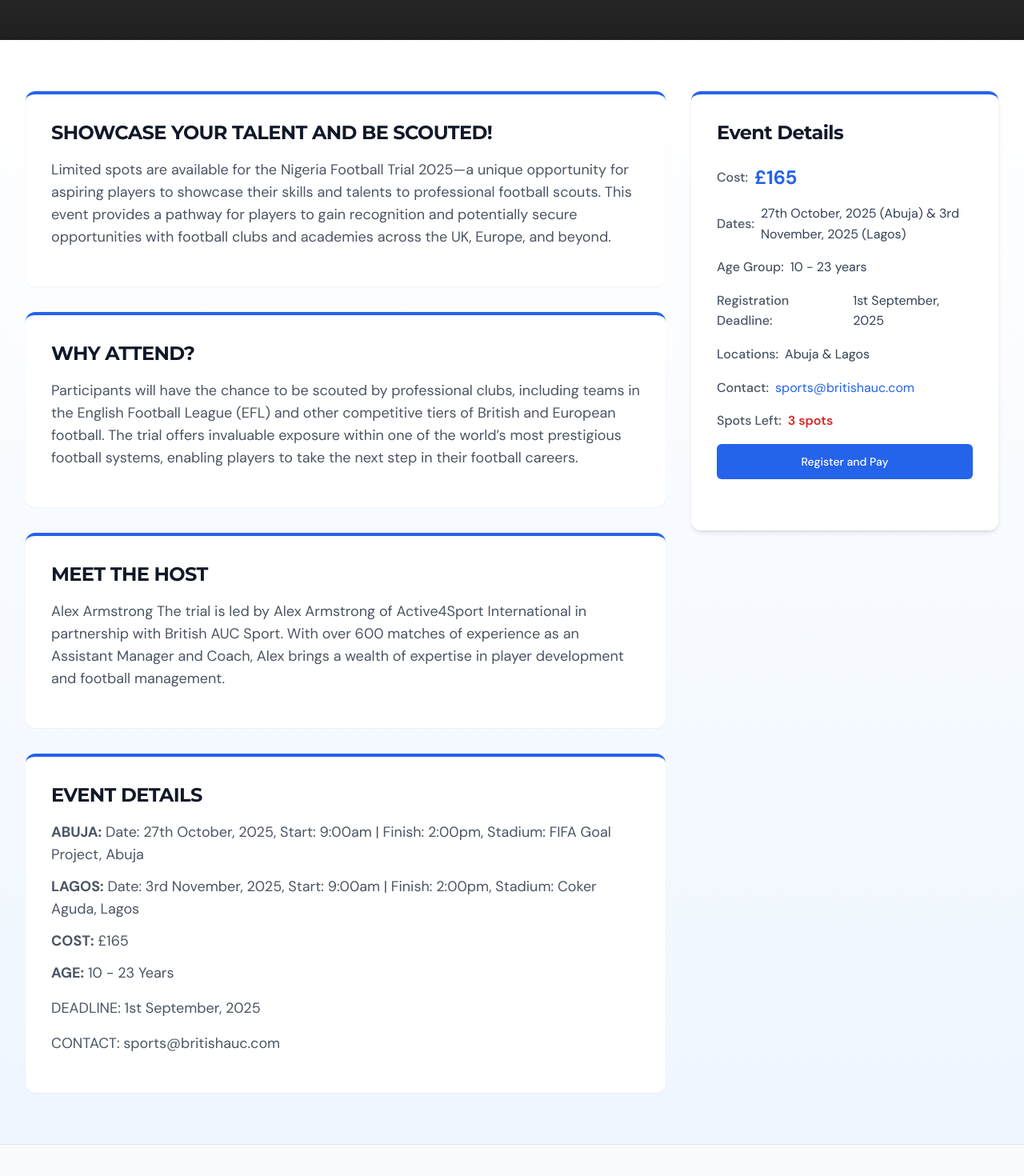
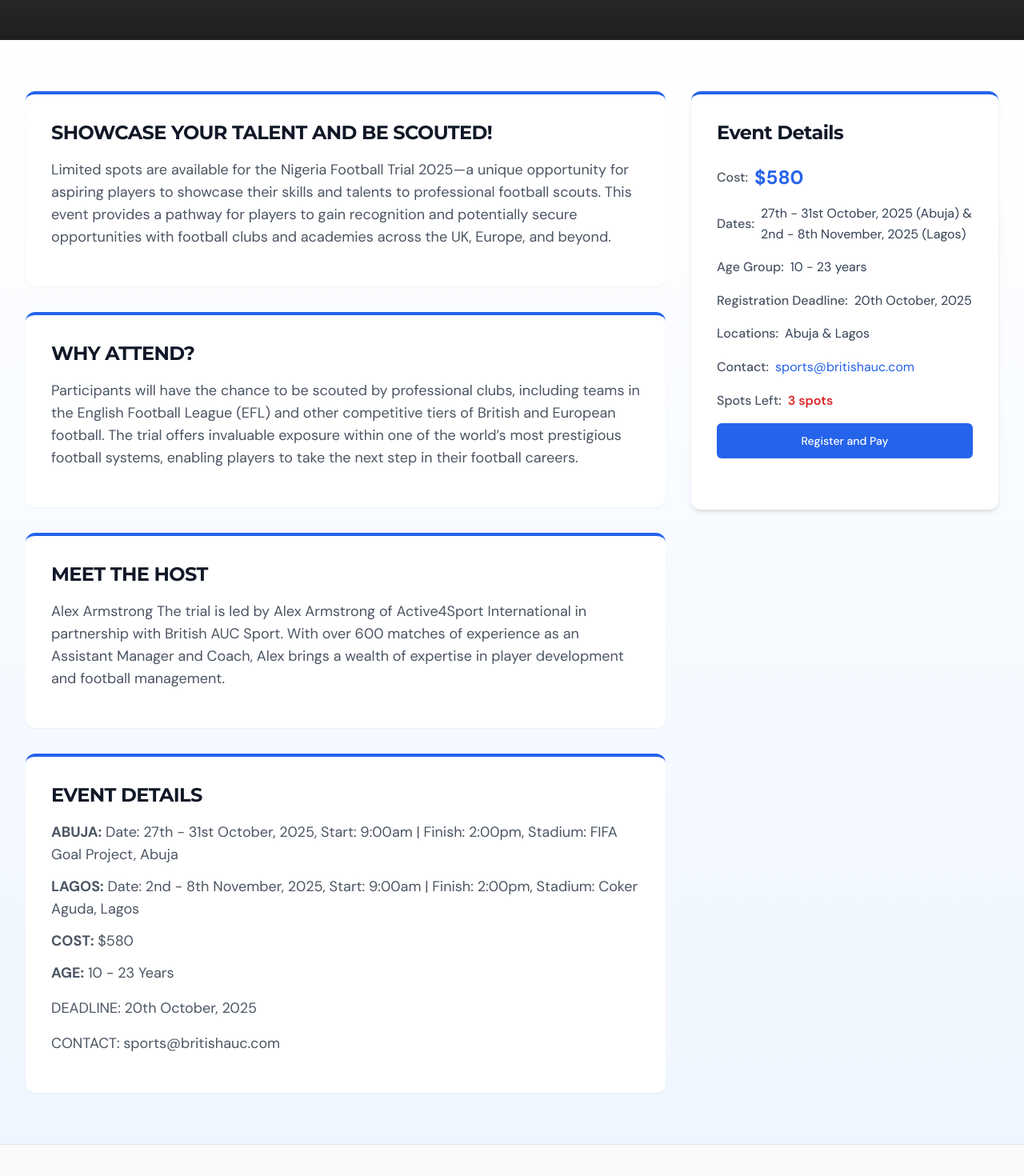
Before and after one commit to code-savan/sports.britishauc, a Next.js app: page /events/nigeria-football-trial-2025 in a window 1280 px wide. Shown: the part 494-1964 px from the top of the page at 80% size. Built offline with nearby package versions, Linux system fonts and the light colour scheme; grey boxes are pictures that could not be loaded.

Commit message:
updated nigerian trial date

```diff
--- a/app/events/nigeria-football-trial-2025/page.tsx
+++ b/app/events/nigeria-football-trial-2025/page.tsx
@@ -63,16 +63,16 @@ export default function NigeriaFootballTrial2025Page() {
                 <div className="bg-white p-8 rounded-xl shadow-sm border-t-4 border-blue-600">
                 <h2 className="text-2xl font-bold mb-4 text-gray-900">EVENT DETAILS</h2>
                 <ul className="space-y-3 text-lg text-gray-600">
-                  <li><strong>ABUJA:</strong> Date: 27th October, 2025, Start: 9:00am | Finish: 2:00pm, Stadium: FIFA Goal Project, Abuja</li>
-                  <li><strong>LAGOS:</strong> Date: 3rd November, 2025, Start: 9:00am | Finish: 2:00pm, Stadium: Coker Aguda, Lagos</li>
-                  <li><strong>COST:</strong> £165</li>
+                  <li><strong>ABUJA:</strong> Date: 27th - 31st October, 2025, Start: 9:00am | Finish: 2:00pm, Stadium: FIFA Goal Project, Abuja</li>
+                  <li><strong>LAGOS:</strong> Date: 2nd - 8th November, 2025, Start: 9:00am | Finish: 2:00pm, Stadium: Coker Aguda, Lagos</li>
+                  <li><strong>COST:</strong> $580</li>
                   <li><strong>AGE:</strong> 10 - 23 Years</li>
                 </ul>
                 <p className="text-lg text-gray-600 mb-4">
                 {/* REGISTRATION: Kindly register and pay with the link below:
                 <Link href="https://buy.stripe.com/fZu4gy12Ka2S23v3K49MY09">PAY</Link> */}
                 </p>
-                <p className="text-lg text-gray-600 mb-4">DEADLINE: 1st September, 2025</p>
+                <p className="text-lg text-gray-600 mb-4">DEADLINE: 20th October, 2025</p>
                 <p className="text-lg text-gray-600 mb-4">CONTACT: sports@britishauc.com</p>
               </div>
 
@@ -85,11 +85,11 @@ export default function NigeriaFootballTrial2025Page() {
                 <div className="space-y-4 mb-8">
                   <div className="flex items-center">
                     <span className="text-gray-600 font-medium mr-2">Cost:</span>
-                    <span className="text-2xl font-bold text-blue-600">£165</span>
+                    <span className="text-2xl font-bold text-blue-600">$580</span>
                   </div>
                   <div className="flex items-center">
                     <span className="text-gray-600 font-medium mr-2">Dates:</span>
-                    <span>27th October, 2025 (Abuja) & 3rd November, 2025 (Lagos)</span>
+                    <span>27th - 31st October, 2025 (Abuja) & 2nd - 8th November, 2025 (Lagos)</span>
                   </div>
                   <div className="flex items-center">
                     <span className="text-gray-600 font-medium mr-2">Age Group:</span>
@@ -97,7 +97,7 @@ export default function NigeriaFootballTrial2025Page() {
                   </div>
                   <div className="flex items-center">
                     <span className="text-gray-600 font-medium mr-2">Registration Deadline:</span>
-                    <span>1st September, 2025</span>
+                    <span>20th October, 2025</span>
                   </div>
                   <div className="flex items-center">
                     <span className="text-gray-600 font-medium mr-2">Locations:</span>
--- a/app/events/page.tsx
+++ b/app/events/page.tsx
@@ -7,11 +7,11 @@ const events = [
   {
     id: 'nigeria-football-trial-2025',
     title: 'Nigeria Football Trial 2025',
-    date: '27th October (Abuja) & 3rd November (Lagos) 2025',
+    date: '27th - 31st October (Abuja) & 2nd - 8th November (Lagos) 2025',
     description: 'Showcase your talent to professional scouts at this exclusive trial in Nigeria and take a step toward your professional football career with opportunities in the UK and Europe.',
     image: '/eventshero.jpg',
     location: 'Abuja & Lagos, Nigeria',
-    price: '£165',
+    price: '$580',
     tag: 'Limited Spots',
     tagColor: 'blue' as const,
     link: '/events/nigeria-football-trial-2025',
```
